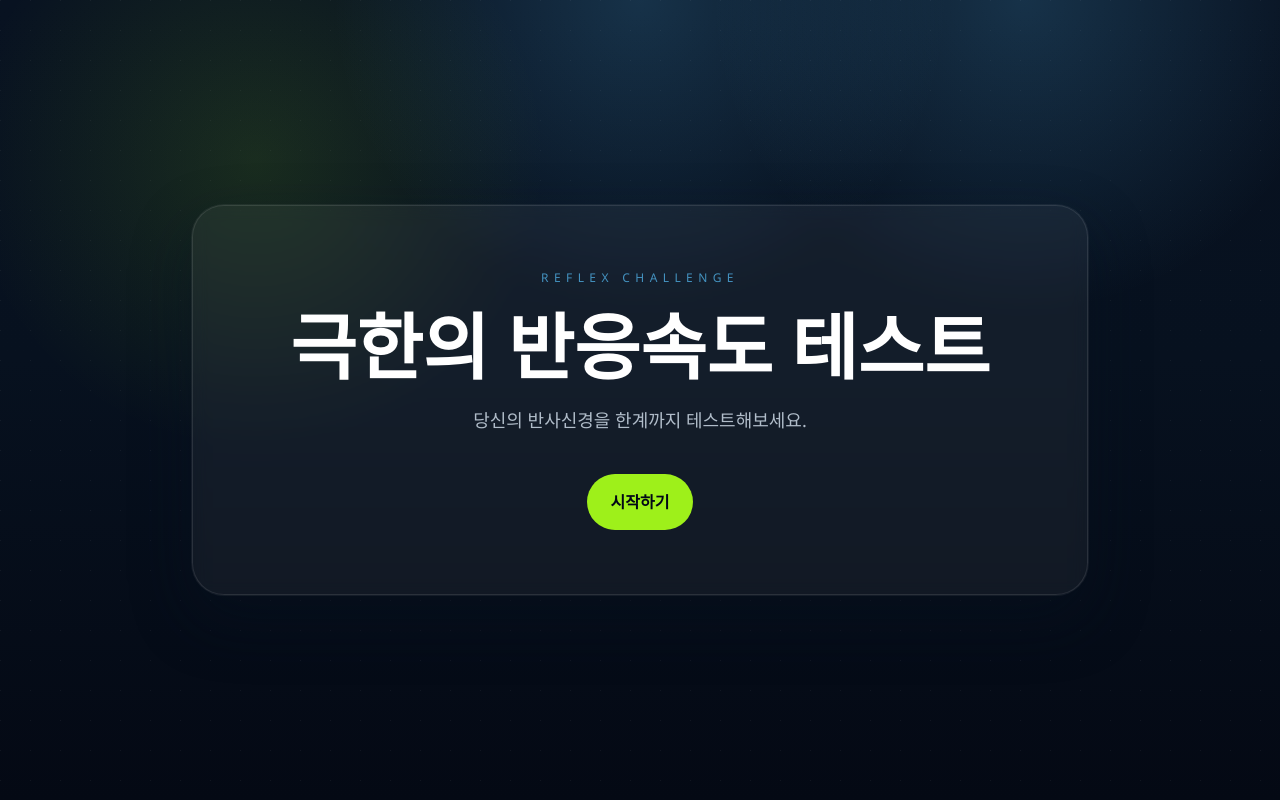
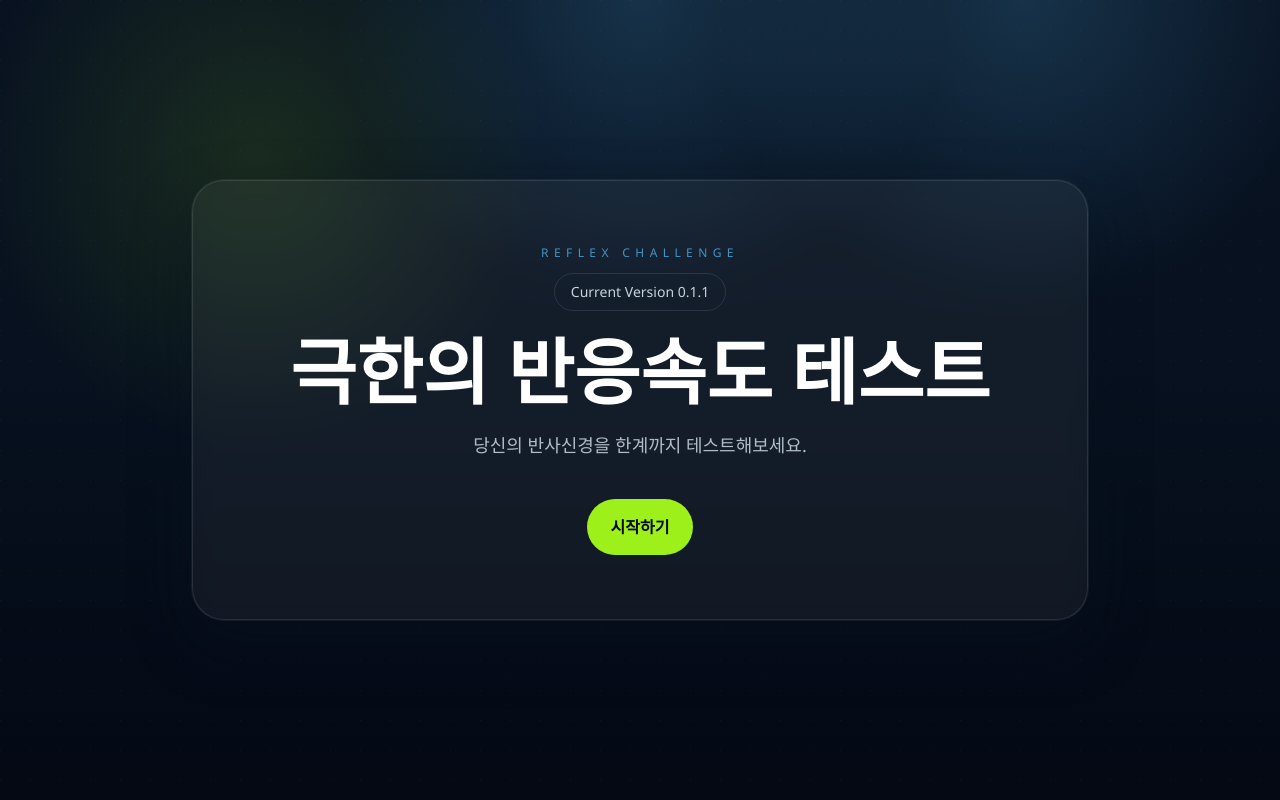
Before and after one commit to wjdals988/hobby, a Next.js app: page / in a window 1280 px wide. Built offline with nearby package versions, Linux system fonts and the light colour scheme.

Commit message:
Add version badge to intro page

```diff
--- a/app/page.tsx
+++ b/app/page.tsx
@@ -1,3 +1,4 @@
+import packageJson from "@/package.json";
 import { AnimatedPage } from "@/components/animated-page";
 import { NavButton } from "@/components/nav-button";
 
@@ -6,7 +7,13 @@ export default function IntroPage() {
     <div className="app-shell flex min-h-screen items-center justify-center px-4 py-10">
       <AnimatedPage className="w-full max-w-4xl">
         <section className="rounded-[2rem] border border-white/10 bg-white/5 px-6 py-12 text-center shadow-glow backdrop-blur md:px-12 md:py-16">
-          <p className="text-xs uppercase tracking-[0.45em] text-sky/70">reflex challenge</p>
+          <div className="flex flex-col items-center gap-3">
+            <p className="text-xs uppercase tracking-[0.45em] text-sky/70">reflex challenge</p>
+            <span className="rounded-full border border-white/10 bg-white/8 px-4 py-2 text-sm font-medium text-mist/85">
+              Current Version {packageJson.version}
+            </span>
+          </div>
+
           <h1 className="mt-6 font-display text-4xl font-bold leading-tight text-white md:text-7xl">
             극한의 반응속도 테스트
           </h1>
--- a/package.json
+++ b/package.json
@@ -1,6 +1,6 @@
 {
   "name": "extreme-reaction-speed-test",
-  "version": "0.1.0",
+  "version": "0.1.1",
   "private": true,
   "scripts": {
     "dev": "next dev",
```
